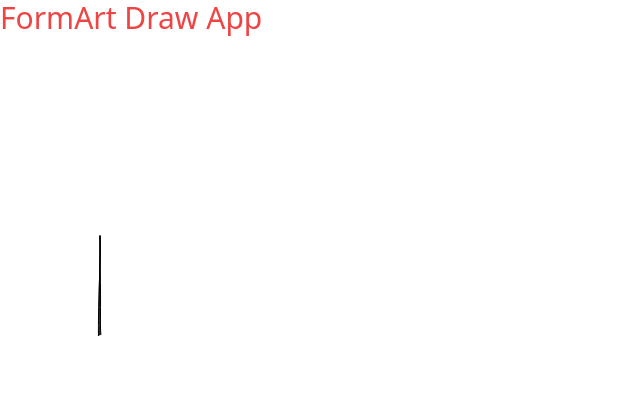
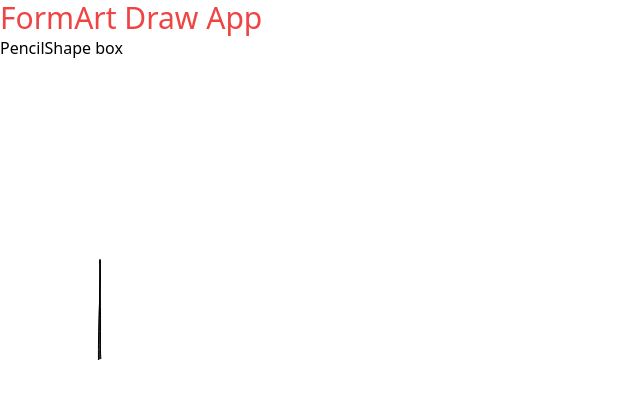
Before and after one commit to Himanshu4776/form-art, a React (Vite) app in the folder formArt/: page / in a window 1280 px wide. Shown: the top 398 px of the page, without its empty margins (0-640 px from the left). Built offline with nearby package versions, Linux system fonts and the light colour scheme.

Commit message:
locator fixed and toolbox added

```diff
--- a/formArt/package.json
+++ b/formArt/package.json
@@ -10,6 +10,7 @@
     "preview": "vite preview"
   },
   "dependencies": {
+    "jotai": "^2.4.2",
     "react": "^18.2.0",
     "react-dom": "^18.2.0",
     "roughjs": "^4.5.2"
--- a/formArt/src/App.tsx
+++ b/formArt/src/App.tsx
@@ -1,9 +1,11 @@
 import { Draw } from "./Components/draw";
+import { ToolBox } from "./Components/toolbox";
 
 function App() {
   return (
     <>
       <h1 className="text-3xl text-red-500">FormArt Draw App</h1>
+      <ToolBox />
       <Draw />
     </>
   );
--- a/formArt/src/Components/draw.tsx
+++ b/formArt/src/Components/draw.tsx
@@ -1,8 +1,13 @@
-import { useLayoutEffect } from "react";
+import { useEffect, useLayoutEffect, useRef, useState } from "react";
 import rough from "roughjs";
+import { useDraw } from "../hooks/useDraw";
 
 export function Draw() {
   const generator = rough.generator();
+
+  const { locationRef } = useDraw();
+
+  console.log(locationRef.current);
 
   useLayoutEffect(() => {
     const canvas = document.getElementById("canvas") as HTMLCanvasElement;
@@ -13,7 +18,12 @@ export function Draw() {
   });
 
   return (
-    <canvas id="canvas" width={window.innerWidth} height={window.innerHeight}>
+    <canvas
+      id="canvas"
+      ref={locationRef}
+      width={window.innerWidth}
+      height={window.innerHeight}
+    >
       Canvas API
     </canvas>
   );
--- /dev/null
+++ b/formArt/src/Components/toolbox.tsx
@@ -0,0 +1,24 @@
+import { useAtom } from "jotai";
+import { tool } from "../shared/constants";
+
+export function ToolBox() {
+  const [, setSelectedTool] = useAtom(tool);
+  return (
+    <div>
+      <button
+        onClick={() => {
+          setSelectedTool(1);
+        }}
+      >
+        Pencil
+      </button>
+      <button
+        onClick={() => {
+          setSelectedTool(2);
+        }}
+      >
+        Shape box
+      </button>
+    </div>
+  );
+}
--- /dev/null
+++ b/formArt/src/hooks/useDraw.tsx
@@ -0,0 +1,18 @@
+import { useEffect, useRef } from "react";
+
+export function useDraw() {
+  const locationRef = useRef<HTMLCanvasElement>(null);
+
+  useEffect(() => {
+    function handleMouseOver(e: MouseEvent) {
+      console.log({ x: e.clientX, y: e.clientY });
+    }
+
+    locationRef.current?.addEventListener("mousemove", handleMouseOver);
+
+    return () =>
+      locationRef.current?.removeEventListener("mousemove", handleMouseOver);
+  }, []);
+
+  return { locationRef };
+}
--- /dev/null
+++ b/formArt/src/shared/constants.ts
@@ -0,0 +1,8 @@
+import { atom } from "jotai";
+
+export const tool = atom(0);
+
+export const Items = {
+  PENCIL: 1,
+  SHAPE_BOX: 2,
+} as const;
```
Also changed, not shown: 1 other file (tests, documents, lock files or other folders).
